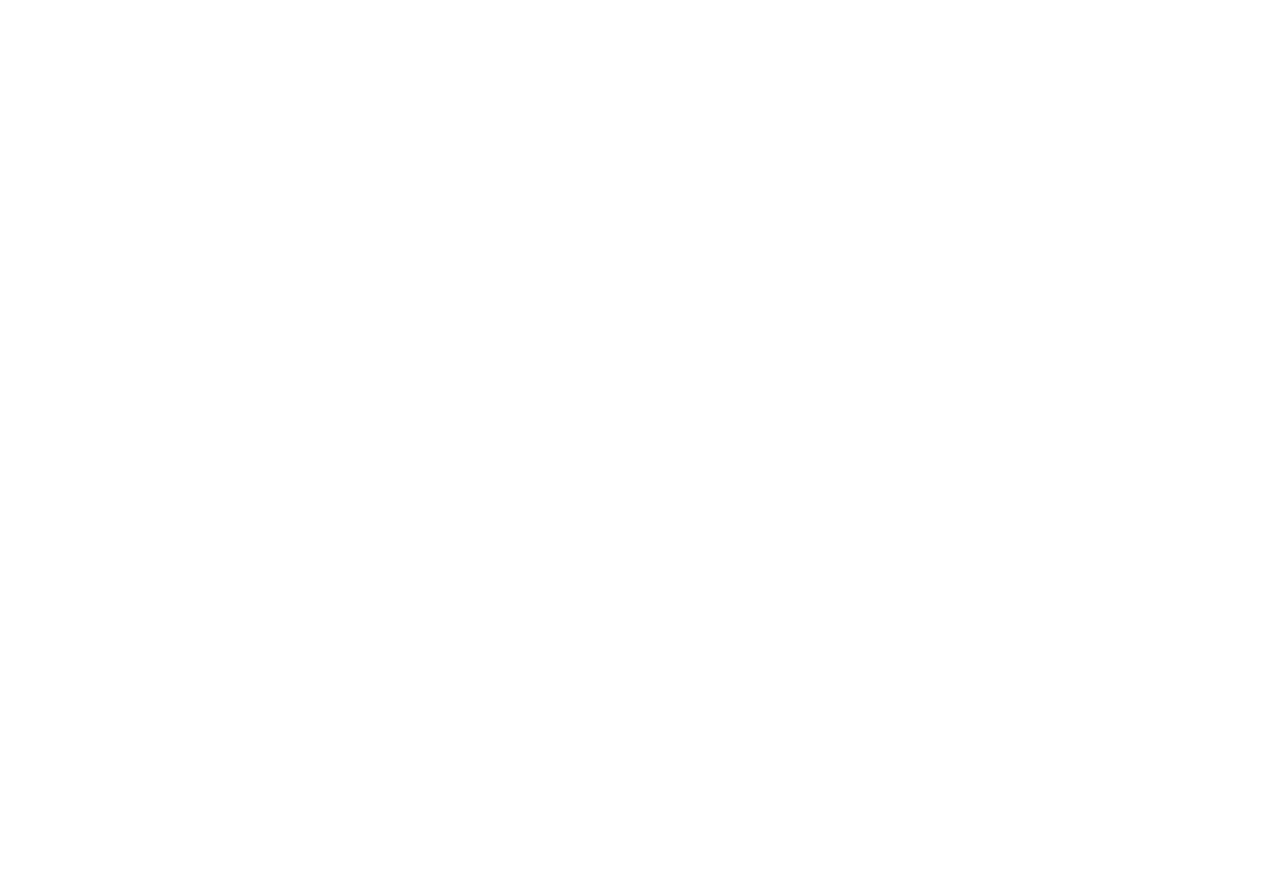
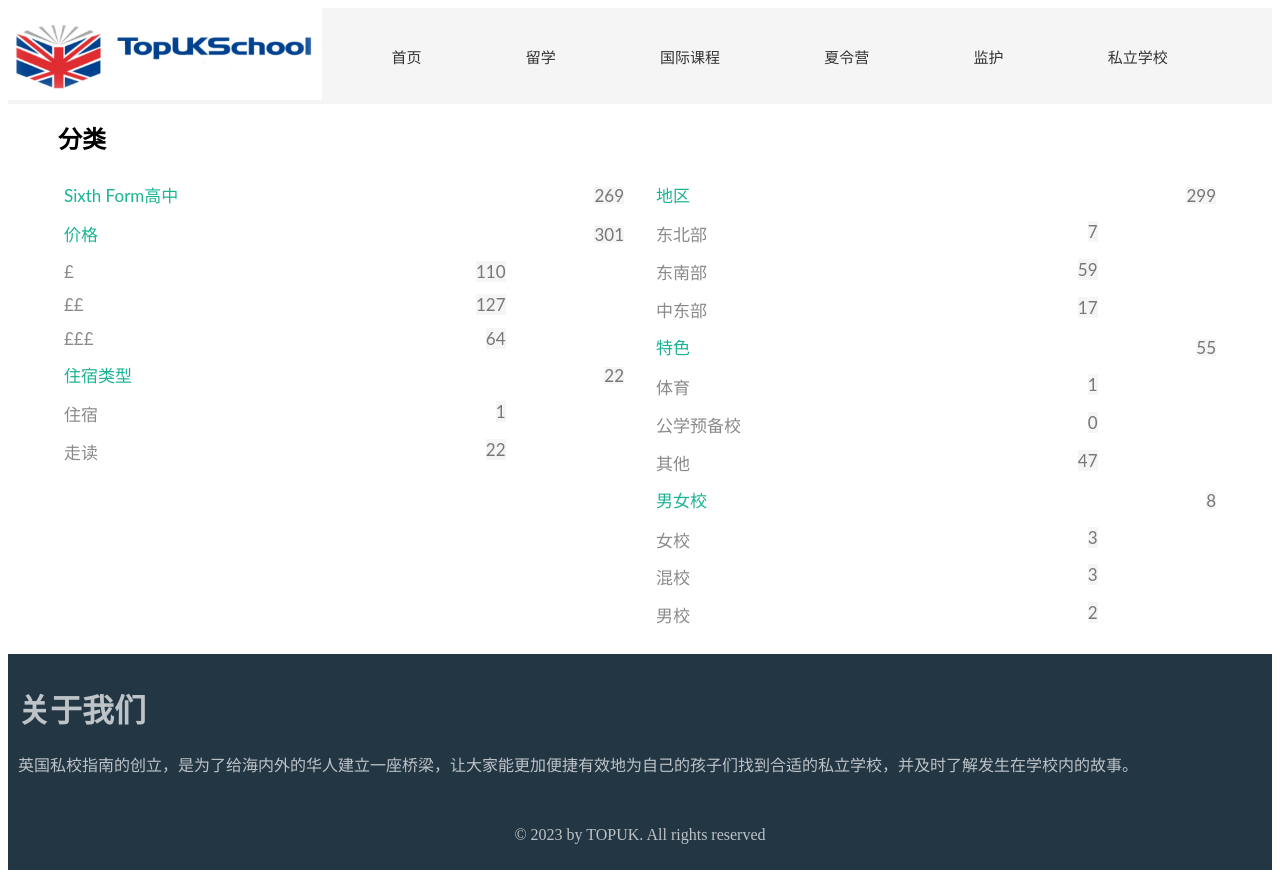
Before and after one commit to Nolan-Nan/Topuk-Front, a Vue app: page /category in a window 1280 px wide. Before the commit this address had no page. Before the commit the page ends 800 px from the top, so only its background shows below. Built offline with nearby package versions, Linux system fonts and the light colour scheme.

Commit message:
category page

```diff
--- /dev/null
+++ b/src/components/Category.vue
@@ -0,0 +1,217 @@
+<template>
+    <div class="category">
+        <Header />
+        <div class="entry-header">
+            <h1 class="entry-title">分类</h1>
+        </div>
+        <div class="entry-content">
+            <div class="left">
+                <div class="parent-wrap">
+                    <div class="parent-item">
+                        <a href="https://www.topukschool.cn/listings/category/sixth-form/" title="">
+                            Sixth Form高中
+                            <span class="count-label">269</span>
+                        </a>
+                    </div>
+                </div>
+                <div class="parent-wrap">
+                    <div class="parent-item">
+                        <a href="https://www.topukschool.cn/listings/category/price/" title="">
+                            价格
+                            <span class="count-label">301</span>
+                        </a>
+                    </div>
+                    <div class="sub-list">
+                        <div class="item">
+                            <a href="https://www.topukschool.cn/listings/category/low/" title="">
+                                £
+                                <span class="count-label">110</span>
+                            </a>
+                        </div>
+                        <div class="item">
+                            <a href="https://www.topukschool.cn/listings/category/medium/" title="">
+                                ££
+                                <span class="count-label">127</span>
+                            </a>
+                        </div>
+                        <div class="item">
+                            <a href="https://www.topukschool.cn/listings/category/high/" title="">
+                                £££
+                                <span class="count-label">64</span>
+                            </a>
+                        </div>
+                    </div>
+                </div>
+                <div class="parent-wrap">
+                    <div class="parent-item">
+                        <a href="https://www.topukschool.cn/listings/category/%e4%bd%8f%e5%ae%bf%e7%b1%bb%e5%9e%8b/" title="">
+                            住宿类型
+                            <span class="count-label">22</span>
+                        </a>
+                    </div>
+                    <div class="sub-list">
+                        <div class="item">
+                            <a href="https://www.topukschool.cn/listings/category/%e4%bd%8f%e5%ae%bf/" title="">
+                                住宿
+                                <span class="count-label">1</span>
+                            </a>
+                        </div>
+                        <div class="item">
+                            <a href="https://www.topukschool.cn/listings/category/%e8%b5%b0%e8%af%bb/" title="">
+                                走读
+                                <span class="count-label">22</span>
+                            </a>
+                        </div>
+                    </div>
+                </div>
+            </div>
+            <div class="right">
+                <div class="parent-wrap">
+                    <div class="parent-item">
+                        <a href="https://www.topukschool.cn/listings/category/%e5%9c%b0%e5%8c%ba/" title="">
+                            地区
+                            <span class="count-label">299</span>
+                        </a>
+                    </div>
+                    <div class="sub-list">
+                        <div class="item">
+                            <a href="https://www.topukschool.cn/listings/category/%e4%b8%9c%e5%8c%97%e9%83%a8/" title="">
+                                东北部
+                                <span class="count-label">7</span>
+                            </a>
+                        </div>
+                        <div class="item">
+                            <a href="https://www.topukschool.cn/listings/category/%e4%b8%9c%e5%8d%97%e9%83%a8/" title="">
+                                东南部
+                                <span class="count-label">59</span>
+                            </a>
+                        </div>
+                        <div class="item">
+                            <a href="https://www.topukschool.cn/listings/category/%e4%b8%ad%e9%83%a8%e4%b8%9c/" title="">
+                                中东部
+                                <span class="count-label">17</span>
+                            </a>
+                        </div>
+                    </div>
+                </div>
+                <div class="parent-wrap">
+                    <div class="parent-item">
+                        <a href="https://www.topukschool.cn/listings/category/%e7%89%b9%e8%89%b2/" title="">
+                            特色
+                            <span class="count-label">55</span>
+                        </a>
+                    </div>
+                    <div class="sub-list">
+                        <div class="item">
+                            <a href="https://www.topukschool.cn/listings/category/%e4%bd%93%e8%82%b2/" title="">
+                                体育
+                                <span class="count-label">1</span>
+                            </a>
+                        </div>
+                        <div class="item">
+                            <a href="https://www.topukschool.cn/listings/category/%e5%85%ac%e5%ad%a6%e9%a2%84%e5%a4%87%e6%a0%a1/" title="">
+                                公学预备校
+                                <span class="count-label">0</span>
+                            </a>
+                        </div>
+                        <div class="item">
+                            <a href="https://www.topukschool.cn/listings/category/%e5%85%b6%e4%bb%96/" title="">
+                                其他
+                                <span class="count-label">47</span>
+                            </a>
+                        </div>
+                    </div>
+                </div>
+                <div class="parent-wrap">
+                    <div class="parent-item">
+                        <a href="https://www.topukschool.cn/listings/category/%e7%94%b7%e5%a5%b3%e6%a0%a1/" title="">
+                            男女校
+                            <span class="count-label">8</span>
+                        </a>
+                    </div>
+                    <div class="sub-list">
+                        <div class="item">
+                            <a href="https://www.topukschool.cn/listings/category/%e5%a5%b3%e6%a0%a1/" title="">
+                                女校
+                                <span class="count-label">3</span>
+                            </a>
+                        </div>
+                        <div class="item">
+                            <a href="https://www.topukschool.cn/listings/category/%e6%b7%b7%e6%a0%a1/" title="">
+                                混校
+                                <span class="count-label">3</span>
+                            </a>
+                        </div>
+                        <div class="item">
+                            <a href="https://www.topukschool.cn/listings/category/%e7%94%b7%e6%a0%a1/" title="">
+                                男校
+                                <span class="count-label">2</span>
+                            </a>
+                        </div>
+                    </div>
+                </div>
+            </div>
+        </div>
+        <Footer />
+    </div>
+</template>
+
+<script>
+    import Header from './Header.vue';
+    import Footer from './Footer.vue';
+
+    export default {
+        components: {
+            Header,
+            Footer,
+        },
+    };
+</script>
+
+<style>
+
+    .entry-content {
+        display: grid;
+        grid-template-columns: repeat(2, 50%);
+        grid-column-gap: 0px;
+        grid-row-gap: 2em;
+        margin: 20px 40px;
+        font-size: 1.0625rem;
+        font-family: 'Lato', sans-serif;
+    }
+
+    .entry-title {
+        font-size: 1.5rem;
+        font-family: 'Lato', sans-serif;
+        margin-left: 50px;
+    }
+
+    .parent-item {
+        justify-content: space-between;
+    }
+
+        .parent-item a {
+            color: #1AB394;
+            display: block;
+            line-height: 1;
+            white-space: nowrap;
+            padding: 0.7rem 1rem;
+            text-decoration: none;
+        }
+
+         span {
+            background-color: #F5F5F5;
+            color: #777;
+            margin-left: 5px;
+            float: right;
+        }
+
+
+    .item a {
+        display: block;
+        color: #8A8A8A;
+        padding: 0.4rem 1rem;
+        text-decoration: none;
+    }
+
+</style>
--- a/src/components/Footer.vue
+++ b/src/components/Footer.vue
@@ -1,5 +1,9 @@
 <template>
     <footer class="footer">
+        <div class="intro">
+            <h1 class="about-us">关于我们</h1>
+            <div class="text">英国私校指南的创立，是为了给海内外的华人建立一座桥梁，让大家能更加便捷有效地为自己的孩子们找到合适的私立学校，并及时了解发生在学校内的故事。</div>
+        </div>
         <p>© 2023 by TOPUK. All rights reserved</p>
     </footer>
 </template>
@@ -11,6 +15,18 @@
 
 <style>
     .footer {
+        background-color: #233644;
+        color: rgba(255,255,255,0.7);
+        padding: 10px;
+        font-size: 16px;
+    }
+
+    ,footer h1{
+        color: white;
+    }
+
+    p {
+        margin-top: 50px;
         text-align: center;
     }
 </style>
--- a/src/components/Header.vue
+++ b/src/components/Header.vue
@@ -34,7 +34,7 @@
                         </ul>
                     </div>
                 </li>
-                <li><a href="#">私立学校</a></li>
+                <li><router-link to="/category">私立学校</router-link></li>
             </ul>
         </nav>
     </header>
--- a/src/components/Home.vue
+++ b/src/components/Home.vue
@@ -46,7 +46,6 @@
                 </div>
             </div>
         </section>
-
         <section class="section3">
             <h2>留学成功案例</h2>
             <p>这里是成功案例的内容</p>
@@ -57,7 +56,7 @@
                 <Carousel :autoplay="2000" :itemsToShow="3.95" :wrapAround="true" :transition="500">
                     <Slide v-for="slide in 10" :key="slide">
                         <div class="carousel__item">
-                            <img src="../images/study.jpg" alt="图片1" width:100px>
+                            <img src="../images/study.jpg" alt="图片1">
                         </div>
                     </Slide>
 
@@ -147,11 +146,12 @@
     }
 
         .carousel__slide {
-            padding: 1px;
+            padding: 5px;
         }
 
         .carousel__viewport {
-            perspective: 200px;
+            perspective: 2000px;
+            height: 300px;
         }
 
         .carousel__track {
@@ -164,11 +164,11 @@
 
         .carousel__slide {
             opacity: 0.9;
-            transform: rotateY(-10deg) scale(0.9);
+            transform: rotateY(-20deg) scale(0.9);
         }
 
         .carousel__slide--active ~ .carousel__slide {
-            transform: rotateY(10deg) scale(0.9);
+            transform: rotateY(20deg) scale(0.9);
         }
 
         .carousel__slide--prev {
@@ -178,16 +178,16 @@
 
         .carousel__slide--next {
             opacity: 1;
-            transform: rotateY(10deg) scale(0.95);
+            transform: rotateY(10deg) scale(1.0);
         }
 
         .carousel__slide--active {
             opacity: 1;
-            transform: rotateY(0) scale(1.1);
+            transform: rotateY(0) scale(1.5);
         }
 
 
     .section5 {
-        background-color: #ccdff2; /* 设置第一个section的背景颜色为红色 */
+        background-color: #ccdff2;
     }
 </style>
--- a/src/router/index.js
+++ b/src/router/index.js
@@ -1,5 +1,6 @@
 import { createRouter, createWebHistory } from 'vue-router';
 import Home from '../components/Home.vue';
+import Category from '../components/Category.vue';
 
 const routes = [
     {
@@ -7,6 +8,13 @@
         name: 'Home',
         component: Home,
     },
+
+    {
+        path: '/category',
+        name: 'Category',
+        component: Category,
+    },
+
 ]
 
 const router = createRouter({
```
